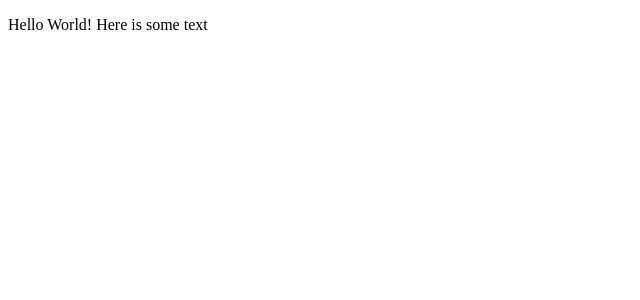
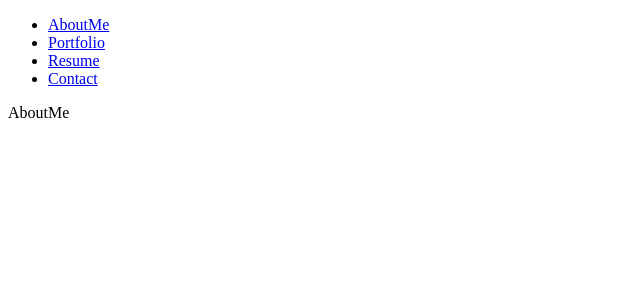
Before and after one commit to AWinterCoding/REACT-Porfolio, a React (Create React App) app in the folder react-portfolio/: page /resume in a window 1280 px wide. Shown: the top 300 px of the page, without its empty margins (0-640 px from the left). Built offline with nearby package versions, Linux system fonts and the light colour scheme.

Commit message:
finally got a working navigation bar

```diff
--- a/react-portfolio/package.json
+++ b/react-portfolio/package.json
@@ -9,6 +9,7 @@
     "react": "^17.0.1",
     "react-dom": "^17.0.1",
     "react-icons": "^4.1.0",
+    "react-router-dom": "^6.14.2",
     "react-scripts": "5.0.1",
     "web-vitals": "^0.2.4"
   },
--- a/react-portfolio/src/App.js
+++ b/react-portfolio/src/App.js
@@ -1,11 +1,25 @@
 import React from 'react';
-import HelloReact from './components/HelloReact';
+import AboutMe from './components/AboutMe';
+import Portfolio from './components/Portfolio';
+import Resume from './components/Resume';
+import Contact from './components/Contact';
+import {BrowserRouter, Routes, Route} from 'react-router-dom'
 
-// TODO: Add a comment explaining what this function is doing
-// This function is a functional component that helps us split the UI into distinct parts.
-// In this case, we are returning another component, <HelloReact/> from it.
 function App() {
-  return <HelloReact />;
+  return (
+    <div>
+      {/* Okay so this is the routing that tells the page what element to render */}
+    <BrowserRouter>
+  <Routes>
+    <Route index element={<AboutMe></AboutMe>}></Route>
+    <Route path='/aboutme' element={<AboutMe></AboutMe>}></Route>
+    <Route path='/portfolio'element={<Portfolio></Portfolio>}></Route>
+    <Route path='/resume' element={<Resume></Resume>}></Route>
+    <Route path='/contact'element={<Contact></Contact>}></Route>
+  </Routes>
+  </BrowserRouter>
+  </div>
+  );
 }
 
 export default App;
--- /dev/null
+++ b/react-portfolio/src/components/AboutMe.js
@@ -0,0 +1,14 @@
+import React from "react";
+import NavigationBar from "./NavigationBar";
+
+// each of the respective components render with the navigation bar because we are
+// calling the navigation bar component inside of the element
+function AboutMe() {
+    return (<div>
+    <NavigationBar />
+    <p>AboutMe</p>
+    </div>
+    );
+  }
+
+export default AboutMe;
--- /dev/null
+++ b/react-portfolio/src/components/Contact.js
@@ -0,0 +1,11 @@
+import React from "react";
+import NavigationBar from "./NavigationBar";
+
+function Contact() {
+    return (<div>
+        <NavigationBar />
+        <p>Contact</p>
+        </div>);
+  }
+
+export default Contact;
--- a/react-portfolio/src/components/HelloReact.js
+++ /dev/null
@@ -1,9 +0,0 @@
-import React from 'react';
-
-function HelloReact() {
-  const text = 'some text';
-
-  return <p>Hello World! Here is {text}</p>;
-}
-
-export default HelloReact;
--- /dev/null
+++ b/react-portfolio/src/components/NavigationBar.js
@@ -0,0 +1,25 @@
+import React from 'react';
+import {Link} from 'react-router-dom';
+
+function NavigationBar() {
+    return (
+        <div className='navigationBar'>
+            <ul>
+            <li>
+                <Link to={"/aboutme"}>AboutMe</Link>
+            </li>
+            <li>
+                <Link to={"/portfolio"}>Portfolio</Link>
+            </li>
+            <li>
+                <Link to={"/resume"}>Resume</Link>
+            </li>
+            <li>
+                <Link to={"/contact"}>Contact</Link>
+            </li>
+            </ul>
+        </div>
+    );
+}
+
+export default NavigationBar;
--- /dev/null
+++ b/react-portfolio/src/components/Portfolio.js
@@ -0,0 +1,11 @@
+import React from "react";
+import NavigationBar from "./NavigationBar";
+
+function Portfolio() {
+    return (<div>
+        <NavigationBar />
+        <p>Portfolio</p>
+        </div>);
+  }
+
+export default Portfolio;
--- /dev/null
+++ b/react-portfolio/src/components/Resume.js
@@ -0,0 +1,11 @@
+import React from "react";
+import NavigationBar from "./NavigationBar";
+
+function Resume() {
+    return (<div>
+        <NavigationBar />
+        <p>AboutMe</p>
+        </div>);
+  }
+
+export default Resume;
```
Also changed, not shown: react-portfolio/src/index.js (+0 -8 lines), 1 other file (tests, documents, lock files or other folders).
